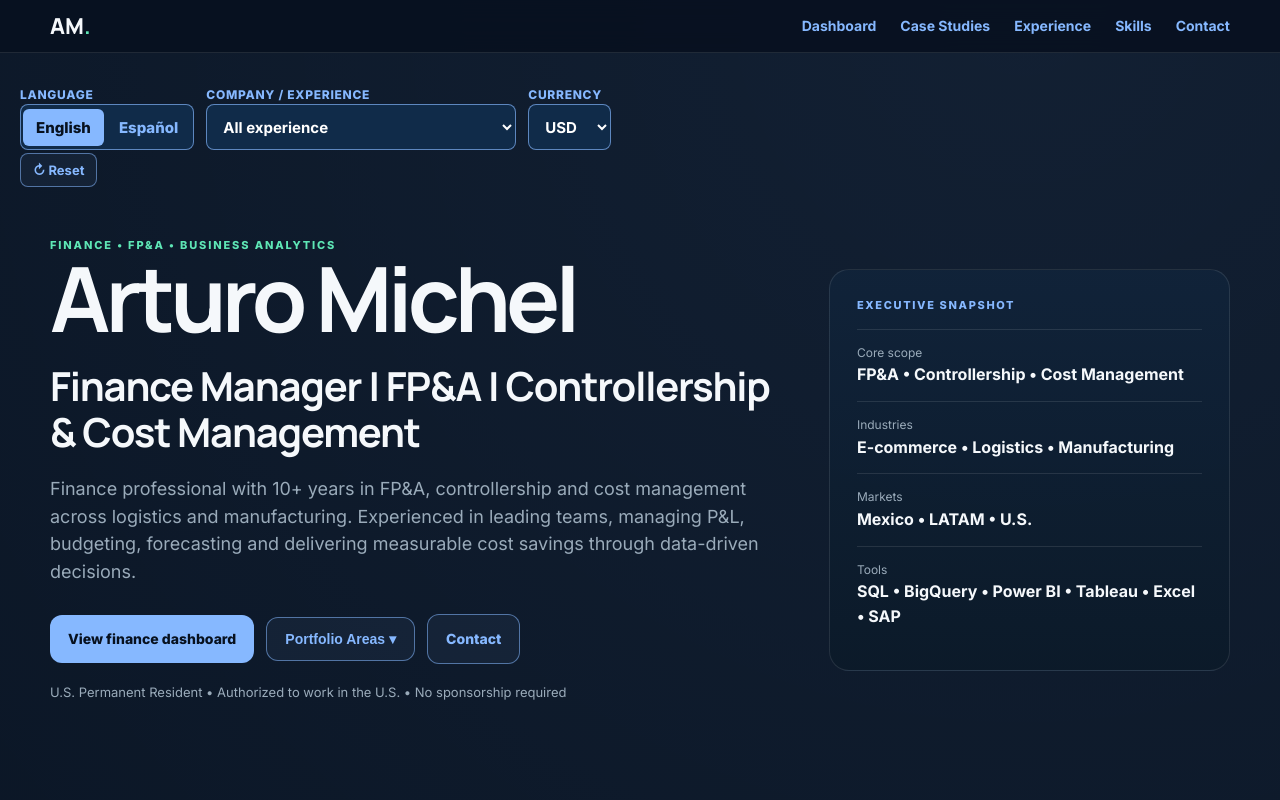
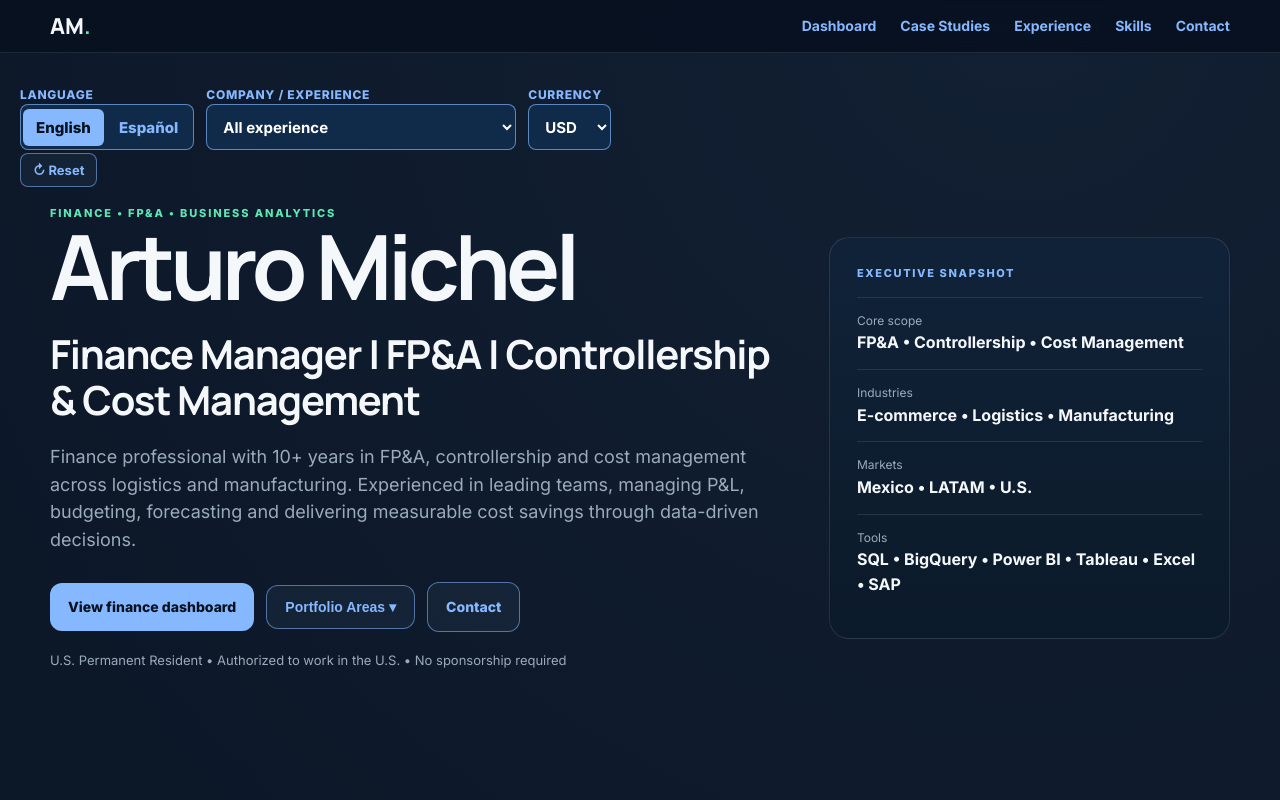
Before and after one commit to arturomichel90/Finance-Portafolio, a plain HTML site: page index.html in a window 1280 px wide. Shown: the top 800 px of the page. Drawn offline with nearby package versions, Linux system fonts and the light colour scheme.

Commit message:
Revert last hero vertical offset to previous approved layout

```diff
--- a/index.html
+++ b/index.html
@@ -28,7 +28,6 @@
 /* Hero-side portfolio filters: one canonical layout, no inherited navbar overrides */
 header.top>nav.wrap{height:52px;min-height:52px}
 .hero{position:relative}
-.hero>.heroGrid{transform:translateY(32px)}
 .hero>.topFilters{position:absolute;top:25px;left:24px;z-index:2;width:700px;max-width:calc(100% - 48px);margin:0;padding:0;pointer-events:auto}
 .hero>.topFilters>.wrap{width:100%;max-width:none;margin:0;padding:0}
 .hero .unifiedFilters{display:flex;align-items:flex-end;gap:12px;flex-wrap:nowrap;width:max-content;max-width:100%}
```
